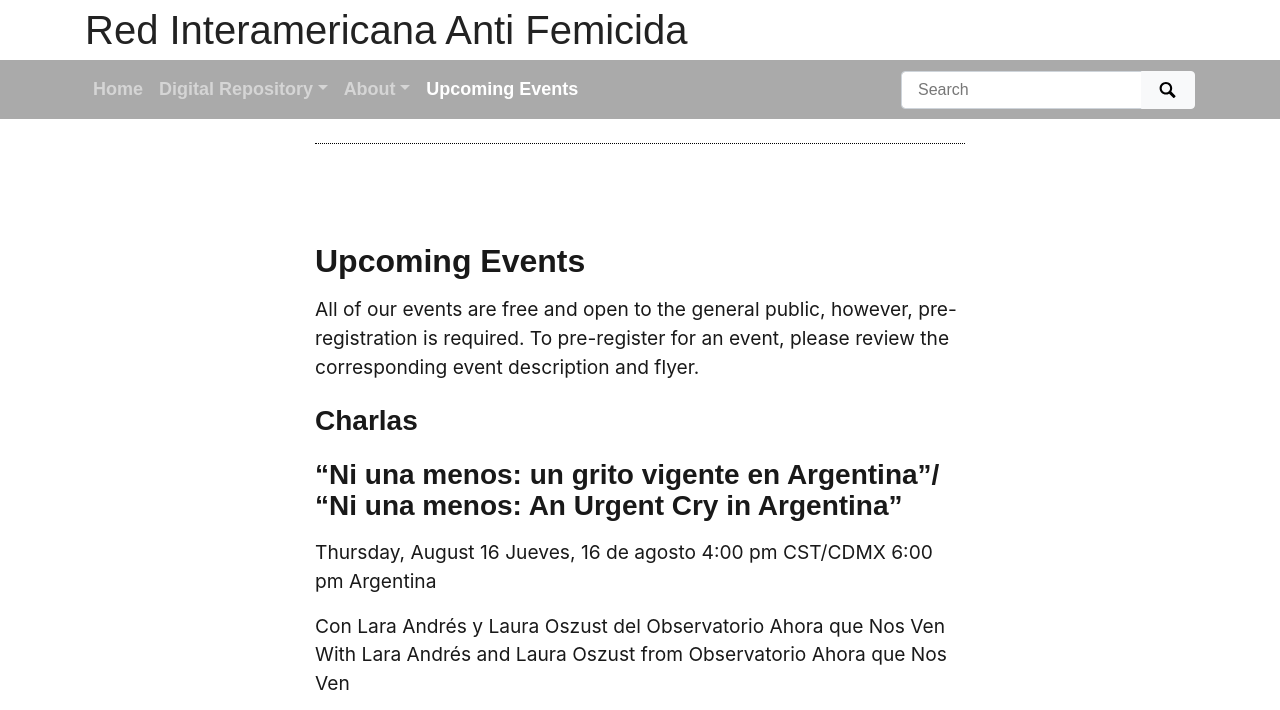
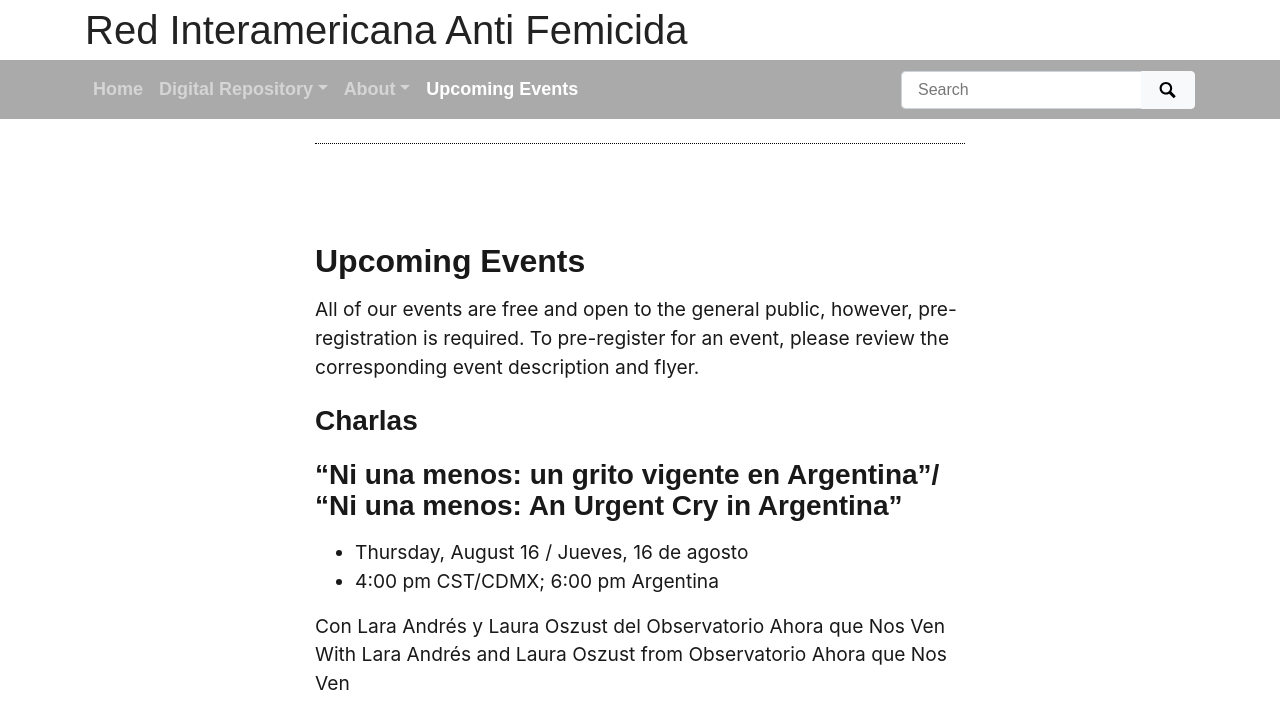
Before and after one commit to riaf-red/riaf-red.github.io, a Jekyll site: the page built from pages/upcoming.md, in a window 1280 px wide, cut to the strip 0-710 px from the top of the page. Built offline with Jekyll 4.4.1, drawn with Linux system fonts in a browser that asks for light colours; nearby versions of some CDN libraries; some web fonts are replaced.

```diff
--- a/pages/upcoming.md
+++ b/pages/upcoming.md
@@ -11,10 +11,8 @@ All of our events are free and open to the general public, however, pre-registra
 ### Charlas
 
 ### "Ni una menos: un grito vigente en Argentina"/ "Ni una menos: An Urgent Cry in Argentina"
-Thursday, August 16
-Jueves, 16 de agosto
-4:00 pm CST/CDMX
-6:00 pm Argentina
+- Thursday, August 16 / Jueves, 16 de agosto
+- 4:00 pm CST/CDMX; 6:00 pm Argentina
 
 Con Lara Andrés y Laura Oszust del Observatorio Ahora que Nos Ven
 With Lara Andrés and Laura Oszust from Observatorio Ahora que Nos Ven
```
